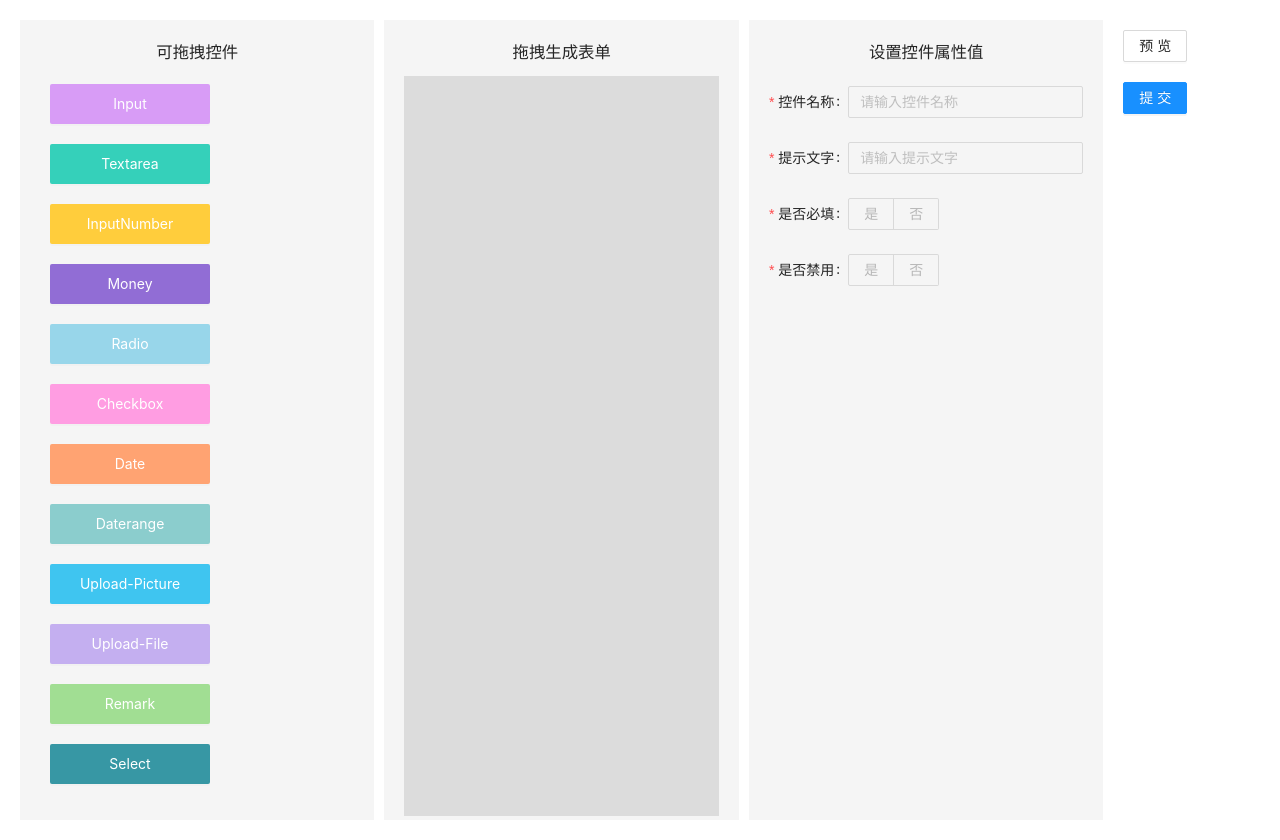
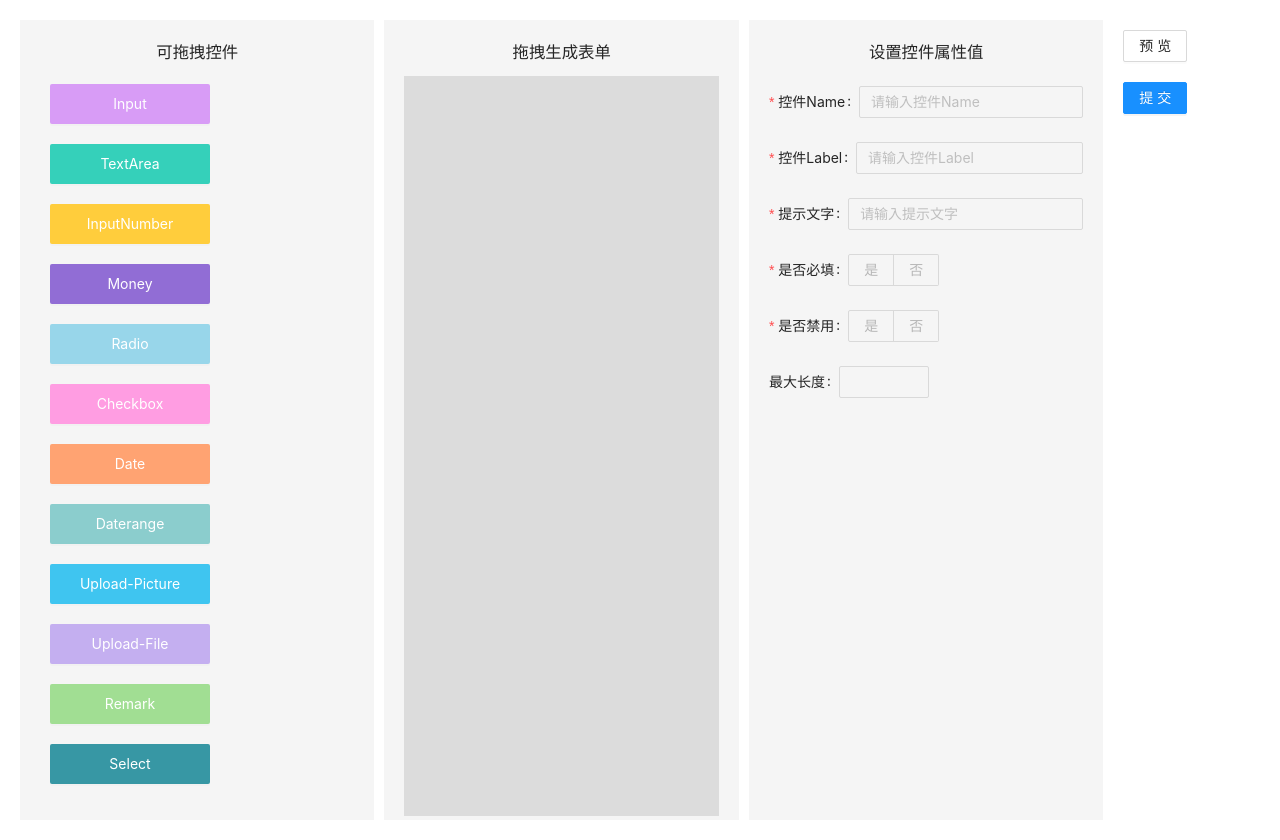
Before and after one commit to yji234/dynamic-form-pc, a React (Create React App) app: page /form/create-form-set-attr in a window 1280 px wide. Built offline with nearby package versions, Linux system fonts and the light colour scheme.

Commit message:
:sparkles: add Review

```diff
--- a/package.json
+++ b/package.json
@@ -15,6 +15,8 @@
     "fabric": "^4.1.0",
     "less": "^3.13.0",
     "lodash": "^4.17.20",
+    "mobx": "^6.0.4",
+    "mobx-react": "^7.0.5",
     "moment": "^2.29.1",
     "node-sass": "^4.14.1",
     "react": "^16.13.1",
--- a/src/dynamic-form/components/DragSource.tsx
+++ b/src/dynamic-form/components/DragSource.tsx
@@ -21,7 +21,7 @@ const DragSource: FC<{}> = () => {
     },
     {
       id: '2',
-      name: 'Textarea',
+      name: 'TextArea',
       bgColor: '#35D0BA',
     },
     {
--- a/src/dynamic-form/components/DragTarget.tsx
+++ b/src/dynamic-form/components/DragTarget.tsx
@@ -1,14 +1,6 @@
 import React, { FC, useCallback } from 'react';
 import { v4 as uuidv4 } from 'uuid';
-
-interface FormListParams{
-  id: string,
-  type: string,
-  label: string,
-  placeHolder?: string,
-  isRequired?: number,
-  isDisabled?: number,
-}
+import { FormListParams } from '../view/CreateFormSetAttr';
 
 interface DragTargetProps{
   formList: any;
@@ -26,10 +18,12 @@ const DragTarget: FC<DragTargetProps> = (props) => {
     const element = {
       id: uuidv4(),
       type: elementType,
+      name: '',
       label: elementType,
       placeHolder: 'Please do something...',
       isRequired: 0,
       isDisabled: 0,
+      maxLength: 0,
     };
     setCurrentSelected(element);
     console.log('formList', formList);
--- a/src/dynamic-form/components/OperateButton.tsx
+++ b/src/dynamic-form/components/OperateButton.tsx
@@ -1,5 +1,6 @@
 import React, { FC, useCallback } from 'react';
 import { Button } from 'antd';
+import { useHistory } from 'react-router-dom';
 
 interface OperateButtonProps{
   formList: any;
@@ -7,10 +8,14 @@ interface OperateButtonProps{
 
 const OperateButton: FC<OperateButtonProps> = (props) => {
   const { formList } = props;
+  const hostory = useHistory();
 
   const handleReview = useCallback(() => {
-    console.log('handleReview', formList);
-  }, [formList]);
+    // console.log('handleReview', formList);
+    sessionStorage.setItem('forms', JSON.stringify(formList));
+    // hostory.push('/form/review');
+    window.open('/form/review');
+  }, [hostory, formList]);
 
   const handleSubmit = useCallback(() => {
     console.log('handleSubmit', formList);
--- a/src/dynamic-form/components/SetAttr.tsx
+++ b/src/dynamic-form/components/SetAttr.tsx
@@ -1,5 +1,5 @@
 import React, { FC, useEffect } from 'react';
-import { Form, Input, Radio } from 'antd';
+import { Form, Input, Radio, InputNumber } from 'antd';
 
 interface SetAttrProps{
   currentSelected: any;
@@ -26,13 +26,25 @@ const SetAttr: FC<SetAttrProps> = (props) => {
       <h3 style={{ marginBottom: '20px', textAlign: 'center' }}>设置控件属性值</h3>
       <Form form={form} name="setAttr">
         <Form.Item
-          name="label"
-          label="控件名称"
-          rules={[{ required: true, message: '请输入控件名称，不超过15字' }]}
+          name="name"
+          label="控件Name"
+          rules={[{ required: true, message: '请输入控件Name，不超过15字' }]}
         >
           <Input
             maxLength={15}
-            placeholder="请输入控件名称"
+            placeholder="请输入控件Name"
+            onChange={(e) => handleUpdateFormListAttr('name', e.target.value)}
+            disabled={!currentSelected}
+          />
+        </Form.Item>
+        <Form.Item
+          name="label"
+          label="控件Label"
+          rules={[{ required: true, message: '请输入控件Label，不超过15字' }]}
+        >
+          <Input
+            maxLength={15}
+            placeholder="请输入控件Label"
             onChange={(e) => handleUpdateFormListAttr('label', e.target.value)}
             disabled={!currentSelected}
           />
@@ -59,6 +71,22 @@ const SetAttr: FC<SetAttrProps> = (props) => {
             <Radio.Button value={0} disabled={!currentSelected}>否</Radio.Button>
           </Radio.Group>
         </Form.Item>
+        {
+          form.getFieldValue('isRequired') && (
+            <Form.Item
+              name="message"
+              label="必填提示信息"
+              rules={[{ required: true, message: '请输入必填提示信息，不超过20字' }]}
+            >
+              <Input
+                maxLength={20}
+                placeholder="请输入必填提示信息"
+                onChange={(e) => handleUpdateFormListAttr('message', e.target.value)}
+                disabled={!currentSelected}
+              />
+            </Form.Item>
+          )
+        }
         <Form.Item
           name="isDisabled"
           label="是否禁用"
@@ -69,6 +97,15 @@ const SetAttr: FC<SetAttrProps> = (props) => {
             <Radio.Button value={0} disabled={!currentSelected}>否</Radio.Button>
           </Radio.Group>
         </Form.Item>
+        <Form.Item
+          name="maxLength"
+          label="最大长度"
+        >
+          <InputNumber
+            disabled={!currentSelected}
+            onChange={(value) => handleUpdateFormListAttr('maxLength', value)}
+          />
+        </Form.Item>
       </Form>
     </div>
   );
--- a/src/dynamic-form/view/CreateFormSetAttr.tsx
+++ b/src/dynamic-form/view/CreateFormSetAttr.tsx
@@ -1,5 +1,4 @@
 import React, { FC, useCallback, useState } from 'react';
-import { Button } from 'antd';
 import _ from 'lodash';
 import './CreateFormSetAttr.css';
 import DragSource from '../components/DragSource';
@@ -7,13 +6,16 @@ import DragTarget from '../components/DragTarget';
 import SetAttr from '../components/SetAttr';
 import OperateButton from '../components/OperateButton';
 
-interface FormListParams{
-  id: string,
-  type: string,
-  label: string,
-  placeHolder?: string,
-  isRequired?: number,
-  isDisabled?: number,
+export interface FormListParams{
+  id: string;
+  type: string;
+  name: string;
+  label: string;
+  placeHolder?: string;
+  isRequired?: number;
+  message?: string;
+  isDisabled?: number;
+  maxLength: number;
 }
 
 const CreateFormSetAttr: FC<{}> = () => {
@@ -39,11 +41,7 @@ const CreateFormSetAttr: FC<{}> = () => {
     const index = handleGetIndexById(currentSelected.id);
     newFormList[index][name] = value;
     setFormList([...newFormList]);
-  }, [formList, currentSelected]);
-
-  const handleSubmit = useCallback(() => {
-    console.log(formList);
-  }, [formList]);
+  }, [formList, currentSelected, handleGetIndexById]);
 
   return (
     <div
--- /dev/null
+++ b/src/dynamic-form/view/Review.tsx
@@ -0,0 +1,89 @@
+import React, { FC, useMemo } from 'react';
+import { Form, Input, InputNumber } from 'antd';
+import { FormListParams } from './CreateFormSetAttr';
+
+const { TextArea } = Input;
+
+const Review: FC<{}> = () => {
+  const formList = useMemo(() => {
+    if(sessionStorage.getItem('forms')) {
+      const forms: any = sessionStorage.getItem('forms')
+      return JSON.parse(forms)
+    }
+  }, [])
+  console.log(formList);
+  const [form] = Form.useForm();
+
+  return (
+    <div className="review">
+      <Form form={form} name="setAttr">
+        {
+          formList.map((item: FormListParams) => (
+            <div className="dynamic-form-item" key={item.id}>
+              {
+                item.type === 'Input' && (
+                  <Form.Item
+                    name={item.name}
+                    label={item.label}
+                    rules={[{ required: item.isRequired ? true: false, message: item.message }]}
+                  >
+                    <Input
+                      maxLength={item.maxLength || 99999}
+                      placeholder={item.placeHolder}
+                      disabled={item.isDisabled ? true : false}
+                    />
+                  </Form.Item>
+                )
+              }
+              {
+                item.type === 'TextArea' && (
+                  <Form.Item
+                    name={item.name}
+                    label={item.label}
+                    rules={[{ required: item.isRequired ? true: false, message: item.message }]}
+                  >
+                    <TextArea
+                      maxLength={item.maxLength || 99999}
+                      placeholder={item.placeHolder}
+                      disabled={item.isDisabled ? true : false}
+                    />
+                  </Form.Item>
+                )
+              }
+              {
+                item.type === 'InputNumber' && (
+                  <Form.Item
+                    name={item.name}
+                    label={item.label}
+                    rules={[{ required: item.isRequired ? true: false, message: item.message }]}
+                  >
+                    <InputNumber
+                      maxLength={item.maxLength || 99999}
+                      disabled={item.isDisabled ? true : false}
+                    />
+                  </Form.Item>
+                )
+              }
+              {
+                item.type === 'Money' && (
+                  <Form.Item
+                    name={item.name}
+                    label={item.label}
+                    rules={[{ required: item.isRequired ? true: false, message: item.message }]}
+                  >
+                    <InputNumber
+                      maxLength={item.maxLength || 99999}
+                      disabled={item.isDisabled ? true : false}
+                    />
+                  </Form.Item>
+                )
+              }
+            </div>
+          ))
+        }
+      </Form>
+    </div>
+  );
+};
+
+export default Review;
--- a/src/route/index.tsx
+++ b/src/route/index.tsx
@@ -10,6 +10,7 @@ const SuspenseComponent = (Component: React.FC) => (props: JSX.IntrinsicAttribut
 const FormList = lazy(() => import('../dynamic-form/view/FormList'));
 const DragDrop = lazy(() => import('../dynamic-form/view/New'));
 const CreateFormSetAttr = lazy(() => import('../dynamic-form/view/CreateFormSetAttr'));
+const Review = lazy(() => import('../dynamic-form/view/Review'));
 
 export interface RouteType {
   key?: string;
@@ -43,6 +44,11 @@ const routes: Array<RouteType> = [
         exact: true,
         component: SuspenseComponent(CreateFormSetAttr),
       },
+      {
+        path: '/form/review',
+        exact: true,
+        component: SuspenseComponent(Review),
+      },
     ],
   },
   // {
```
Also changed, not shown: 1 other file (tests, documents, lock files or other folders).
